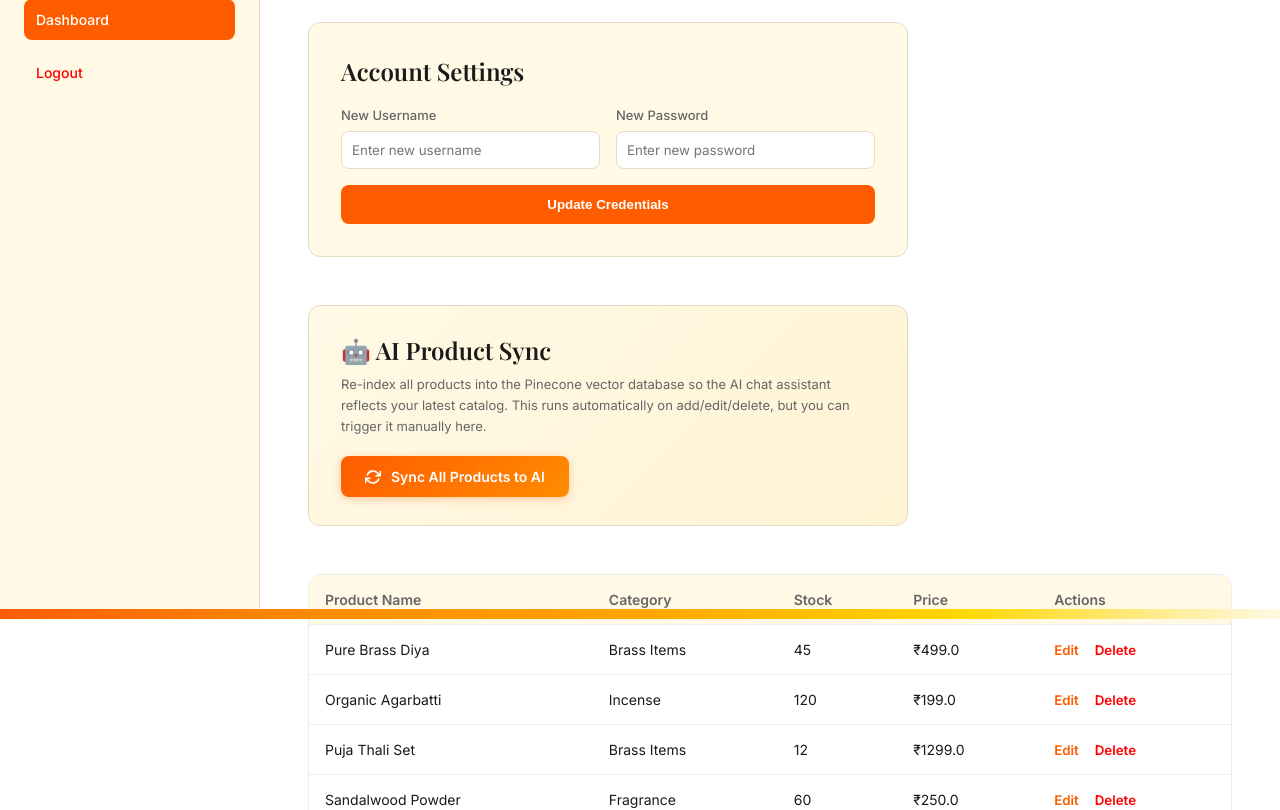
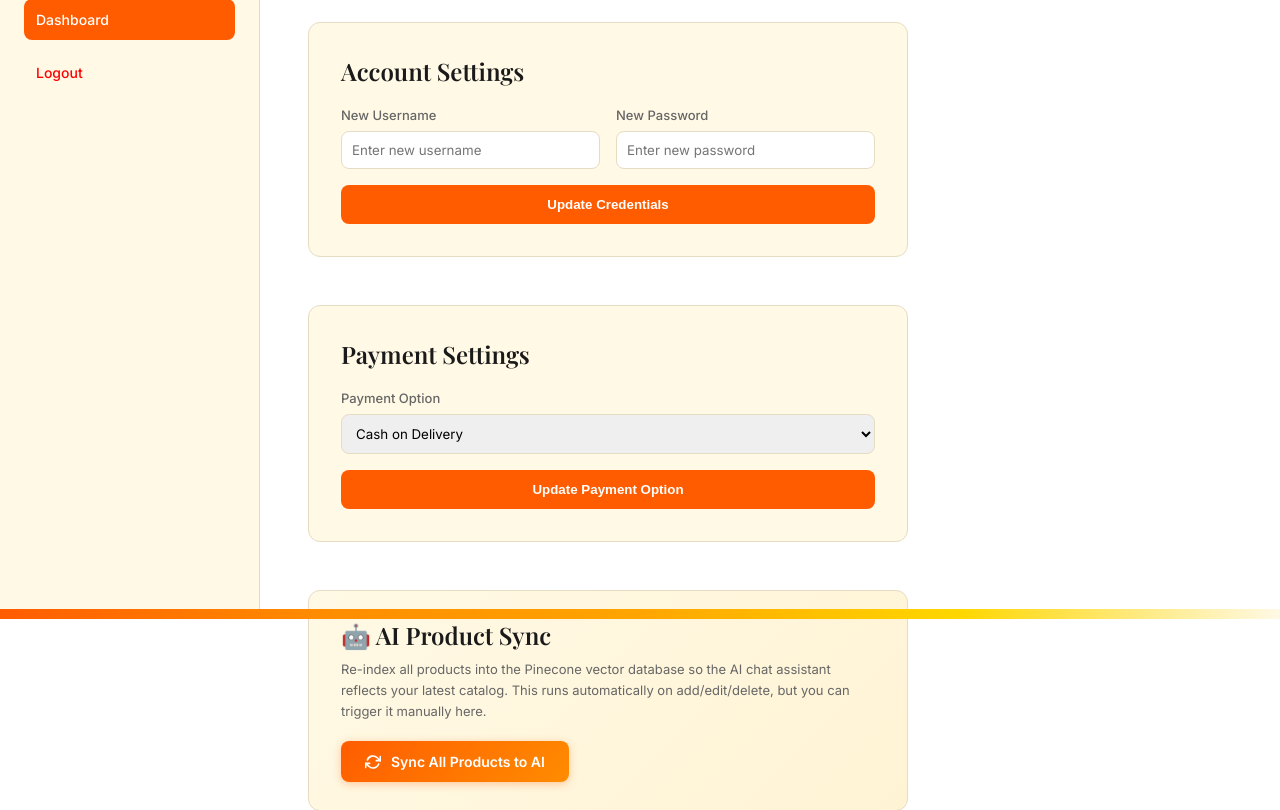
Before and after one commit to chinmayc0707/pooja_ecommerce, a Flask app: template flask_app/templates/admin.html in a window 1280 px wide. Shown: the part 181-991 px from the top of the page. Run offline with Flask 3, Linux system fonts and the light colour scheme; the template is opened without the code that fills it: values that come from a table or form of the project are taken from there, others are empty.

Commit message:
Add payment option configuration to admin panel
Co-authored-by: chinmayc0707 <139462368+chinmayc0707@users.noreply.github.com>

```diff
--- a/flask_app/app.py
+++ b/flask_app/app.py
@@ -27,8 +27,8 @@ STARTER_PRODUCT_IMAGE_FILES = {
 }
 
 app = Flask(__name__, template_folder=template_dir)
-app.secret_key = os.environ.get('SECRET_KEY')
-JWT_SECRET = os.environ.get('JWT_SECRET')
+app.secret_key = os.environ.get('SECRET_KEY', 'test-secret')
+JWT_SECRET = os.environ.get('JWT_SECRET', 'test-secret')
 app.config['UPLOAD_FOLDER'] = UPLOAD_FOLDER
 
 # Database Configuration
@@ -52,6 +52,11 @@ class Product(db.Model):
     description = db.Column(db.Text, nullable=True)
     image_url = db.Column(db.String(500), nullable=True) # Stores either URL or local path
 
+class Setting(db.Model):
+    id = db.Column(db.Integer, primary_key=True)
+    key = db.Column(db.String(50), unique=True, nullable=False)
+    value = db.Column(db.String(500), nullable=False)
+
 # Database Initialization
 def _ensure_user_schema():
     """Add role support for existing SQLite databases created before is_admin."""
@@ -74,6 +79,11 @@ def init_db():
             admin = User(username='admin', password='admin', is_admin=True)
             db.session.add(admin)
         db.session.commit()
+
+        if not Setting.query.filter_by(key='payment_option').first():
+            payment_setting = Setting(key='payment_option', value='Cash on Delivery')
+            db.session.add(payment_setting)
+            db.session.commit()
 
         if not Product.query.first():
             starter_products = [
@@ -248,7 +258,9 @@ def view_cart():
         })
 
     total = sum(item['subtotal'] for item in cart_items)
-    return render_template('cart.html', items=cart_items, total=total)
+    payment_setting = Setting.query.filter_by(key='payment_option').first()
+    payment_option = payment_setting.value if payment_setting else 'Cash on Delivery'
+    return render_template('cart.html', items=cart_items, total=total, payment_option=payment_option)
 
 @app.route('/remove_from_cart/<int:product_id>')
 def remove_from_cart(product_id):
@@ -326,7 +338,9 @@ def admin():
     categories = db.session.query(Product.category).distinct().all()
     category_list = [c[0] for c in categories]
     user = get_current_user()
-    return render_template('admin.html', products=products, admin_user=user.username, categories=category_list)
+    payment_setting = Setting.query.filter_by(key='payment_option').first()
+    payment_option = payment_setting.value if payment_setting else 'Cash on Delivery'
+    return render_template('admin.html', products=products, admin_user=user.username, categories=category_list, payment_option=payment_option)
 
 @app.route('/add-product', methods=['POST'])
 @admin_required
@@ -391,6 +405,20 @@ def delete_product(id):
     db.session.commit()
     # Remove deleted product from Pinecone
     _delete_product_from_pinecone(product_id)
+    return redirect(url_for('admin'))
+
+@app.route('/update-payment-option', methods=['POST'])
+@admin_required
+def update_payment_option():
+    new_option = request.form.get('payment_option')
+    if new_option:
+        setting = Setting.query.filter_by(key='payment_option').first()
+        if not setting:
+            setting = Setting(key='payment_option', value=new_option)
+            db.session.add(setting)
+        else:
+            setting.value = new_option
+        db.session.commit()
     return redirect(url_for('admin'))
 
 @app.route('/change-password', methods=['POST'])
--- a/flask_app/templates/admin.html
+++ b/flask_app/templates/admin.html
@@ -138,6 +138,21 @@
                     <input type="password" name="new_password" placeholder="Enter new password" required>
                 </div>
                 <button type="submit" class="btn-save">Update Credentials</button>
+            </form>
+        </div>
+
+        <div class="settings-section">
+            <h3>Payment Settings</h3>
+            <form action="/update-payment-option" method="POST" class="settings-form">
+                <div class="form-group" style="grid-column: span 2;">
+                    <label>Payment Option</label>
+                    <select name="payment_option" required style="padding: 10px; border: 1px solid var(--colors-beige-deep); border-radius: var(--rounded-md); font-family: 'Inter', sans-serif;">
+                        <option value="Cash on Delivery" {% if payment_option == 'Cash on Delivery' %}selected{% endif %}>Cash on Delivery</option>
+                        <option value="Credit/Debit Card" {% if payment_option == 'Credit/Debit Card' %}selected{% endif %}>Credit/Debit Card</option>
+                        <option value="UPI" {% if payment_option == 'UPI' %}selected{% endif %}>UPI</option>
+                    </select>
+                </div>
+                <button type="submit" class="btn-save">Update Payment Option</button>
             </form>
         </div>
 
--- a/flask_app/templates/cart.html
+++ b/flask_app/templates/cart.html
@@ -138,7 +138,11 @@
                     <span>Shipping</span>
                     <span>Free</span>
                 </div>
-                <div class="summary-total">
+                <div class="summary-row" style="margin-top: 16px; padding-top: 16px; border-top: 1px solid var(--colors-beige-deep);">
+                    <span>Payment Method</span>
+                    <span style="font-weight: 500;">{{ payment_option }}</span>
+                </div>
+                <div class="summary-total" style="margin-top: 16px; padding-top: 16px;">
                     <span>Total</span>
                     <span>₹{{ "%.2f"|format(total) }}</span>
                 </div>
```
Also changed, not shown: patch_jwt.py (added, +10 -0 lines).
